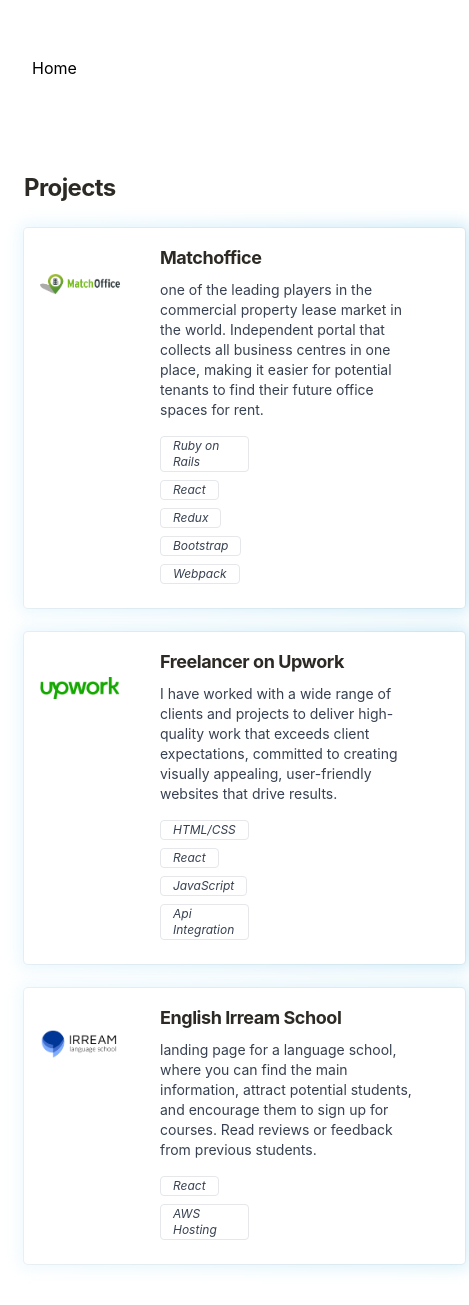
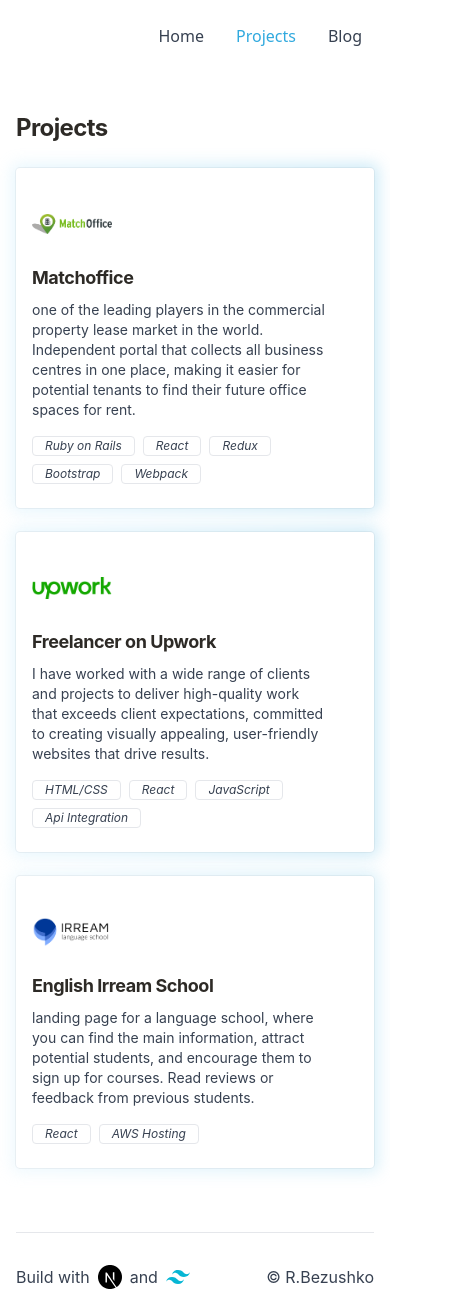
Before and after one commit to ipod4g/next-react-personal-website, a Next.js app: page /projects in a window 390 px wide. Shown: the whole page, 469 px wide, since content can reach past the window. Built offline with nearby package versions, Linux system fonts and the light colour scheme.

Commit message:
change UI for dark theme and change nav for mobile

```diff
--- a/components/Footer/Footer.jsx
+++ b/components/Footer/Footer.jsx
@@ -3,23 +3,21 @@
 function Footer() {
   return(
     <footer aria-label="Site Footer" >
-      <div class="mx-auto max-w-screen-xl pt-10 pb-6">
-        <div class="sm:flex sm:items-center sm:justify-between">
+      <div class="mx-auto max-w-2xl mt-4 px-4 sm:px-6 pt-6">
+        <div class="flex items-center justify-between border-t py-4 dark:border-blue">
 
-        <p class="flex items-center mt-4 text-gray-500 lg:mt-0 lg:text-right">
-            Build with <a href="https://nextjs.org/" target="_blank">
-                <img src="/images/icons/nextjs-logo.svg" className='mx-2' alt="next-logo" height='24px' width="24px" />
+          <p class="flex items-center mt-4 text-gray-700 dark:text-gray-300 lg:mt-0 lg:text-right">
+              Build with <a href="https://nextjs.org/" target="_blank">
+                  <img src="/images/icons/nextjs-logo.svg" className='mx-2' alt="next-logo" height='24px' width="24px" />
+                </a>
+              and <a href="https://tailwindcss.com/" target="_blank">
+                  <img src="/images/icons/tailwind-logo.svg" className='mx-2' alt="tailwind-logo" height='24px' width="24px" />
               </a>
-            and <a href="https://tailwindcss.com/" target="_blank">
-                <img src="/images/icons/tailwind-logo.svg" className='mx-2' alt="tailwind-logo" height='24px' width="24px" />
-            </a>
-
           </p>
 
-          <p class="flex justify-center text-gray-500 sm:justify-start">
-            © Roman Bezushko
+          <p class="mt-4 justify-center text-gray-700 dark:text-gray-300 ">
+            © R.Bezushko
           </p>
-
 
         </div>
       </div>
--- a/components/Layout/Layout.jsx
+++ b/components/Layout/Layout.jsx
@@ -1,14 +1,24 @@
 import { Fragment } from 'react'
-import Navigation from '../shared/Navigation'
+import Navigation from '../shared/Navigation';
+import Footer from '../Footer/Footer'
 
 function Layout(props) {
   return (
     <Fragment>
       <Navigation />
 
-      <main className='flex flex-col justify-center items-start max-w-2xl mx-auto px-6'>
-        {props.children}
-      </main>
+
+
+      <div className='content-wrapper'>
+        <main className='flex flex-col flex-1 justify-start items-start max-w-2xl mx-auto px-4 sm:px-6 mt-20'>
+          {props.children}
+        </main>
+        <Footer />
+      </div>
+
+
+
+
     </Fragment>
   )
 }
--- a/components/shared/Navigation.jsx
+++ b/components/shared/Navigation.jsx
@@ -1,11 +1,13 @@
 import React, { useState, useEffect} from 'react';
 import Link from 'next/link';
-import { useTheme } from 'next-themes'
+import { useTheme } from 'next-themes';
+import { useRouter } from 'next/router';
 
 const Navigation = () => {
   const [open, setOpen] = useState(false);
   const [mounted, setMounted] = useState(false)
   const { theme, setTheme } = useTheme()
+  const router = useRouter();
 
   useEffect(() => {
     setMounted(true)
@@ -16,10 +18,10 @@
   }
 
   return (
-    <nav className='sticky top-0 z-10 md:flex justify-between bg-white dark:bg-navigation items-center max-w-4xl mx-auto mb-1 p-8'>
+    <nav className='fixed w-full left-2/4 transform -translate-x-1/2 top-0 z-10 flex justify-between bg-white dark:bg-navigation items-center max-w-2xl px-4 sm:px-6 mx-auto p-6'>
       <div className='flex justify-between items-center'>
-        <div className='cursor-pointer absolute top-24'>
-        {theme === 'light'
+        {/* <div className='cursor-pointer absolute top-24'> */}
+        {/* {theme === 'light'
             ? <svg className='group hover:scale-125 animate-pulse' onClick={() => setTheme('dark')} fill='white' width="24" height="24" viewBox="0 0 24 24">
             <g className='stroke-black stroke-2 group-hover:stroke-yellow-400' clip-path="url(#a)">
             <circle cx="12" cy="12" r="4" stroke-linejoin="round"/>
@@ -33,22 +35,48 @@
             </svg>
             :
             <svg className='hover:fill-yellow-400 hover:scale-125 fill-white' onClick={() => setTheme('light')}  width="24" height="24" viewBox="0 0 24 24"><g clip-path="url(#a)"><path  d="m20.995 11.711 1.25-.039a1.25 1.25 0 0 0-1.605-1.159l.355 1.198Zm-8.707-8.706 1.199.355a1.25 1.25 0 0 0-1.16-1.605l-.038 1.25Zm8.352 7.508a5.752 5.752 0 0 1-1.64.237v2.5c.815 0 1.605-.119 2.351-.34l-.711-2.397ZM19 10.75A5.75 5.75 0 0 1 13.25 5h-2.5A8.25 8.25 0 0 0 19 13.25v-2.5ZM13.25 5c0-.572.083-1.122.237-1.64L11.09 2.65A8.253 8.253 0 0 0 10.75 5h2.5ZM12 4.25c.083 0 .166.001.25.004l.078-2.499A10.415 10.415 0 0 0 12 1.75v2.5ZM4.25 12A7.75 7.75 0 0 1 12 4.25v-2.5C6.34 1.75 1.75 6.34 1.75 12h2.5ZM12 19.75A7.75 7.75 0 0 1 4.25 12h-2.5c0 5.66 4.59 10.25 10.25 10.25v-2.5ZM19.75 12A7.75 7.75 0 0 1 12 19.75v2.5c5.66 0 10.25-4.59 10.25-10.25h-2.5Zm-.004-.25c.003.084.004.167.004.25h2.5c0-.11-.002-.219-.005-.328l-2.499.079Z"/></g><defs><clipPath id="a"><path d="M0 0h24v24H0z"/></clipPath></defs></svg>
-          }
+          } */}
           {/* {theme === 'light'
             ? <img onClick={() => setTheme('dark')} src="/images/icons/dark.png" alt="dark-mode" height='24px' width="24px" />
             : <img onClick={() => setTheme('light')} src="/images/icons/light1.png" alt="dark-mode" height='24px' width="24px" />
           } */}
+        {/* </div> */}
+        <div className='md:my-0 cursor-pointer' onClick={() => setOpen(!open)}>
+        {theme === 'light'
+            ? <svg className='hover:fill-stone-300 hover:scale-110 fill-gray-700' onClick={() => setTheme('dark')}  width="20" height="20" viewBox="0 0 24 24"><g clip-path="url(#a)"><path  d="m20.995 11.711 1.25-.039a1.25 1.25 0 0 0-1.605-1.159l.355 1.198Zm-8.707-8.706 1.199.355a1.25 1.25 0 0 0-1.16-1.605l-.038 1.25Zm8.352 7.508a5.752 5.752 0 0 1-1.64.237v2.5c.815 0 1.605-.119 2.351-.34l-.711-2.397ZM19 10.75A5.75 5.75 0 0 1 13.25 5h-2.5A8.25 8.25 0 0 0 19 13.25v-2.5ZM13.25 5c0-.572.083-1.122.237-1.64L11.09 2.65A8.253 8.253 0 0 0 10.75 5h2.5ZM12 4.25c.083 0 .166.001.25.004l.078-2.499A10.415 10.415 0 0 0 12 1.75v2.5ZM4.25 12A7.75 7.75 0 0 1 12 4.25v-2.5C6.34 1.75 1.75 6.34 1.75 12h2.5ZM12 19.75A7.75 7.75 0 0 1 4.25 12h-2.5c0 5.66 4.59 10.25 10.25 10.25v-2.5ZM19.75 12A7.75 7.75 0 0 1 12 19.75v2.5c5.66 0 10.25-4.59 10.25-10.25h-2.5Zm-.004-.25c.003.084.004.167.004.25h2.5c0-.11-.002-.219-.005-.328l-2.499.079Z"/></g><defs><clipPath id="a"><path d="M0 0h24v24H0z"/></clipPath></defs></svg>
+            : <svg className='group hover:scale-110 fill-white hover:fill-yellow-400' onClick={() => setTheme('light')} width="24" height="24" viewBox="0 0 24 24">
+            <g className='stroke-white stroke-2 group-hover:stroke-yellow-400' clip-path="url(#a)">
+            <circle cx="12" cy="12" r="4" stroke-linejoin="round"/>
+            <path stroke-linecap="round" d="M20 12h1M3 12h1M12 20v1M12 3v1M17.657 17.657l.707.707M5.636 5.636l.707.707M6.343 17.657l-.707.707M18.364 5.636l-.707.707"/>
+            </g>
+            <defs>
+                <clipPath id="a">
+                    <path fill="#fff" d="M0 0h24v24H0z"/>
+                </clipPath>
+            </defs>
+            </svg>
+          }
         </div>
-        <div className='my-6 md:my-0 ' onClick={() => setOpen(!open)}>
-          <Link href="/">Home</Link>
-        </div>
-        {/* <span className='text-3xl mx-2 cursor-pointer md:hidden block'>
-          <ion-icon name={open ? 'close' : 'menu'} onClick={() => setOpen(!open)}></ion-icon>
-        </span> */}
+      </div>
+
+      <div className='flex gap-2  font-sans '>
+        <Link href="/">
+          <a className={`px-3 text-gray-700 transition hover:text-gray-500/75 dark:text-white ${router.pathname == "/" ? "text-links dark:text-links" : "text-gray-700"}`}> Home</a>
+        </Link>
+        <Link href="/projects" >
+          <a className={`px-3 transition hover:text-gray-500/75 dark:text-white ${router.pathname == "/projects" ? "text-links dark:text-links" : "text-gray-700"}`}>Projects</a>
+        </Link>
+        <Link href="/testposts" >
+          <a className={`px-3 text-gray-700 transition hover:text-gray-500/75 dark:text-white ${router.pathname == "/testposts" ? "text-links dark:text-links" : "text-gray-700"}`}>
+            Blog
+          </a>
+        </Link>
       </div>
 
 
-      <ul className={`md:flex md:z-auto md:static absolute
+
+
+      {/* <ul className={`md:flex md:z-auto md:static
         w-full left-0 md:w-auto md:py-0 py-4 md:pl-0
        md:opacity-100 transition-all ease-in z-10 duration-500 ${open ? 'top-[80px]' : 'top-[-400px]'}`}>
 
@@ -59,7 +87,7 @@
           <Link href="/testposts">Blog</Link>
         </li>
 
-      </ul>
+      </ul> */}
     </nav>
   );
 };
--- a/pages/index.js
+++ b/pages/index.js
@@ -8,7 +8,7 @@
 import Contact from '../components/Contact/Contact'
 import Experience from '../components/Experience/Experience'
 import Projects from './Projects'
-import Footer from '../components/Footer/Footer'
+
 
 import { db } from '../pages/api/firebase-config';
 import { collection, getDocs} from 'firebase/firestore';
@@ -196,7 +196,7 @@
 
       <Contact />
 
-      <Footer />
+      {/* <Footer /> */}
 
     </div>
   )
--- a/pages/projects.jsx
+++ b/pages/projects.jsx
@@ -4,19 +4,17 @@
 import TechLabel from '../components/shared/TechLabel';
 
 
-// bg-gradient-to-r
-
 
 function Projects(props) {
   return (
     <div>
-      <h2 className='font-bold text-2xl md:text-4xl tracking-tight mb-6 mt-8 text-title dark:text-gray-200'>Projects</h2>
+      <h2 className='font-bold text-2xl tracking-tight mb-6 mt-8 text-title dark:text-gray-200'>Projects</h2>
 
-      <a href="https://www.matchoffice.com" target="_blank" className='relative top-0 flex mb-6 rounded items-start
+      <a href="https://www.matchoffice.com" target="_blank" className='relative flex mb-6 rounded items-start
       hover:bg-white hover:top-[-4px] transition-all duration-200 hover:ease-out'>
           <div class="relative group">
-          <div class="absolute -inset-1 bg-gradient-to-r from-[#a5dff9] to-[#30A9DE] dark:from-[#386276]  dark:to-[#103343] rounded blur opacity-25 group-hover:opacity-100 transition duration-1000 group-hover:duration-200"></div>
-          <div class="relative p-4 bg-white ring-1 ring-gray-900/5 dark:ring-blue rounded leading-none flex items-top justify-start space-x-6 dark:bg-navigation">
+          <div class="absolute -inset-1 bg-gradient-to-r from-[#a5dff9] to-[#30A9DE] dark:from-[#386276]  dark:to-[#103343] rounded blur opacity-25 group-hover:opacity-0 md:group-hover:opacity-100 transition duration-1000 group-hover:duration-200"></div>
+          <div class="relative p-4 bg-white ring-1 ring-gray-900/5 dark:ring-blue rounded leading-none block sm:flex justify-start space-x-0 sm:space-x-6 dark:bg-navigation">
         <div className='relative h-20 w-20 block mr-4 shrink-0'>
           <Image
             className='rounded-full'
@@ -33,7 +31,7 @@
             Independent portal that collects all business centres in one place, making it easier for potential
             tenants to find their future office spaces for rent.
           </p>
-          <div className='flex md:flex-row pr-48 flex-wrap'>
+          <div className='flex md:flex-row pr-0 sm:pr-48 flex-wrap'>
             <TechLabel title='Ruby on Rails' />
             <TechLabel title='React' />
             <TechLabel title='Redux' />
@@ -62,7 +60,7 @@
       bg-[radial-gradient(ellipse_at_top,_var(--tw-gradient-stops))] from-white to-sky-50 hover:bg-gradient-to-l'>
           <div class="relative group">
           <div class="absolute -inset-1 bg-gradient-to-r from-[#a5dff9] to-[#30A9DE] dark:from-[#386276]  dark:to-[#103343] rounded blur opacity-25 group-hover:opacity-100 transition duration-1000 group-hover:duration-200"></div>
-          <div class="relative p-4 bg-white ring-1 ring-gray-900/5 dark:ring-blue rounded leading-none flex items-top justify-start space-x-6 dark:bg-navigation">
+          <div class="relative p-4 bg-white ring-1 ring-gray-900/5 dark:ring-blue rounded leading-none block sm:flex justify-start space-x-0 sm:space-x-6 dark:bg-navigation">
         <div className='relative h-20 w-20 block mr-4 shrink-0'>
           <Image
             className='rounded-full'
@@ -78,7 +76,7 @@
             I have worked with a wide range of clients and projects to deliver high-quality work that exceeds client expectations,
             committed to creating visually appealing, user-friendly websites that drive results.
           </p>
-          <div className='flex md:flex-row pr-48 flex-wrap'>
+          <div className='flex md:flex-row pr-0 sm:pr-48 flex-wrap'>
             <TechLabel title='HTML/CSS' />
             <TechLabel title='React' />
             <TechLabel title='JavaScript' />
@@ -103,7 +101,7 @@
           bg-[radial-gradient(ellipse_at_top,_var(--tw-gradient-stops))] from-white to-sky-50 hover:bg-gradient-to-l'>
           <div class="relative group">
           <div class="absolute -inset-1 bg-gradient-to-r from-[#bde7fa] to-[#64c1e8] dark:from-[#386276]  dark:to-[#103343] rounded blur opacity-25 group-hover:opacity-100 transition duration-1000 group-hover:duration-200 "></div>
-          <div class="relative p-4 bg-white ring-1 ring-gray-900/5 dark:ring-blue rounded leading-none flex items-top justify-start space-x-6 dark:bg-navigation">
+          <div class="relative p-4 bg-white ring-1 ring-gray-900/5 dark:ring-blue rounded leading-none block sm:flex items-top justify-start space-x-0 sm:space-x-6 dark:bg-navigation">
         <div className='relative h-20 w-20 block mr-4 shrink-0'>
           <Image
             className='rounded-full'
@@ -124,7 +122,7 @@
             Boost your communication skills. IRREAM language school is a place where you get confidence in speaking a
             foreign language. */}
             </p>
-          <div className='flex md:flex-row pr-48 flex-wrap'>
+          <div className='flex md:flex-row pr-0 sm:pr-48 flex-wrap'>
             <TechLabel title='React' />
             <TechLabel title='AWS Hosting' />
           </div>
--- a/styles/globals.css
+++ b/styles/globals.css
@@ -7,10 +7,18 @@
 body {
   padding: 0;
   margin: 0;
+  height: 100%;
   font-family: -apple-system, BlinkMacSystemFont, Segoe UI, Roboto, Oxygen,
     Ubuntu, Cantarell, Fira Sans, Droid Sans, Helvetica Neue, sans-serif;
 }
-
+#__next {
+  height: 100%;
+}
+.content-wrapper {
+  display: flex;
+  flex-direction: column;
+  height: 100%;
+}
 a {
   color: inherit;
   text-decoration: none;
--- a/tailwind.config.js
+++ b/tailwind.config.js
@@ -22,6 +22,7 @@
         'blue': '#30A9DE',
         'test': '#f2f8f9',
         'one': '#cccccc',
+        'light-blue': '#a5dff9'
       },
       boxShadow: {
         projects: '0px 4px 8px rgb(38 38 38 / 20%)'
```
Also changed, not shown: components/Experience/Experience.jsx (+24 -27 lines), components/MainInfo/MainInfo.jsx (+10 -9 lines), components/Posts/PostItem.jsx (+10 -17 lines).
